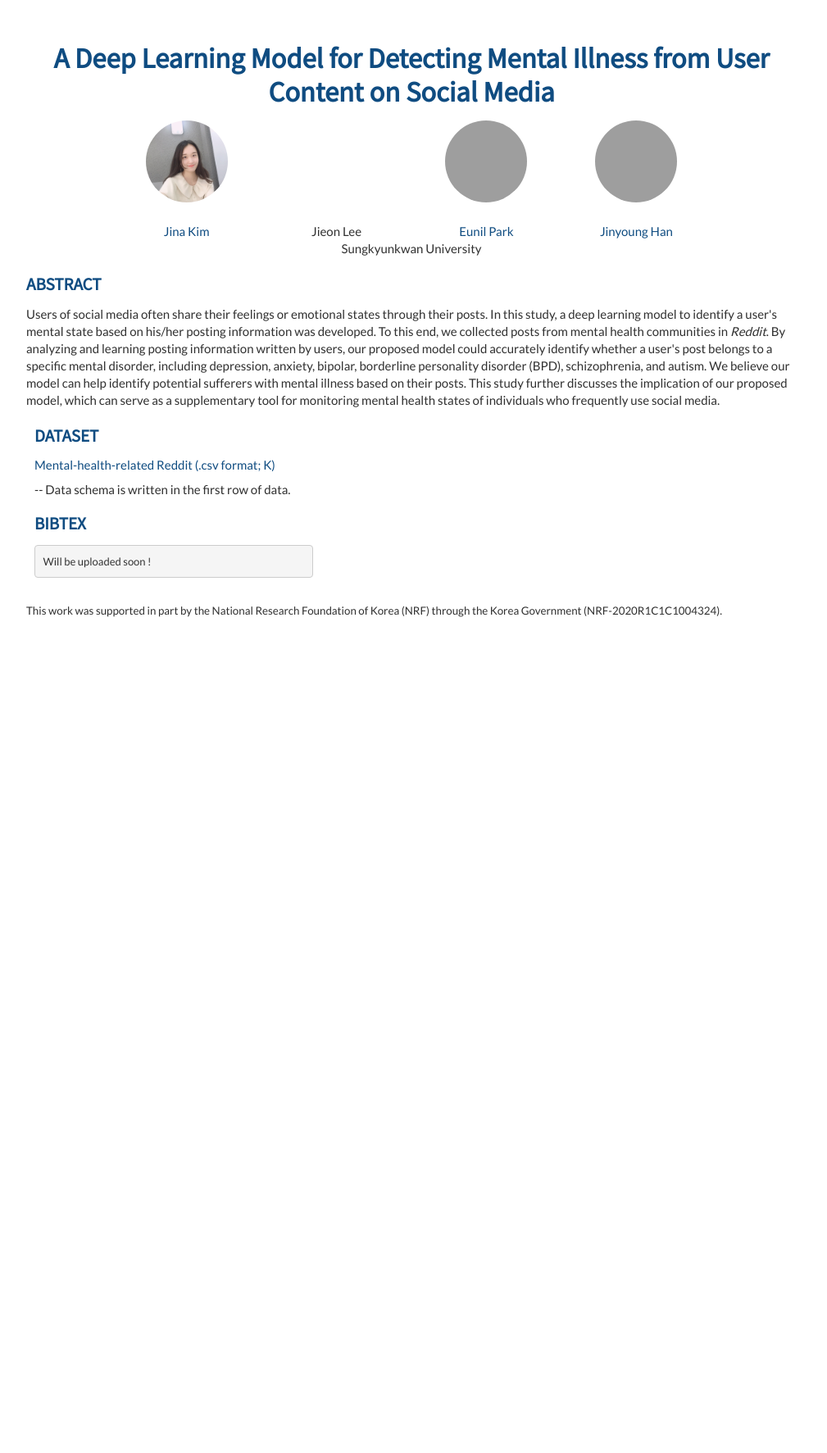
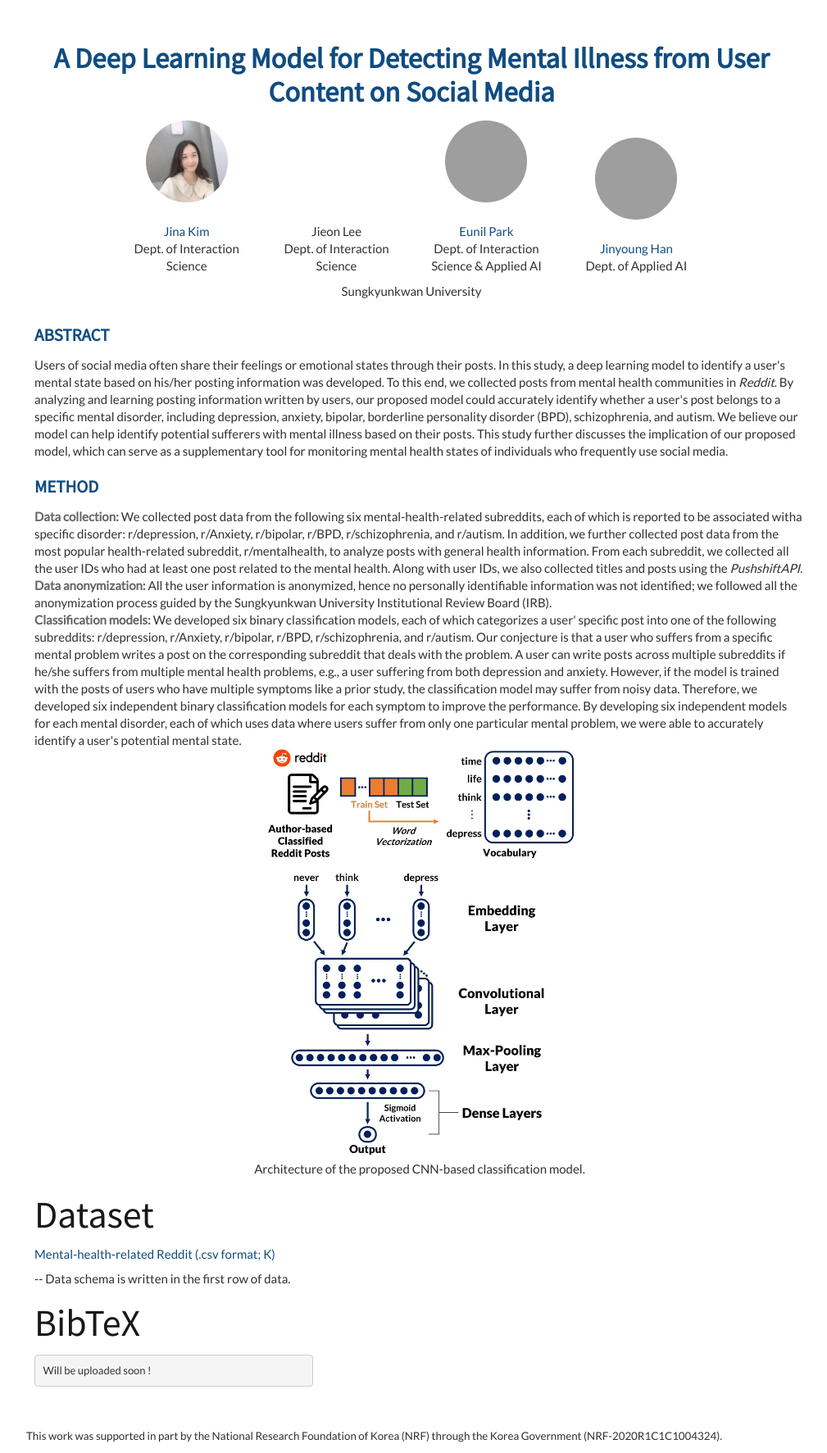
Before and after one commit to Jina-Kim/Jina-Kim.github.io, a Jekyll site: the page built from papers/20srep-mental.html, in a window 1280 px wide, cut to the strip 0-1773 px from the top of the page. Shown: the whole strip at 82% size, without its empty margins (148-1157 px from the left). Built offline with Jekyll 4.4.1, drawn with Linux system fonts in a browser that asks for light colours; nearby versions of some CDN libraries; before the commit the page ends 900 px from its top, so only the background shows below that; grey boxes are pictures that could not be loaded.

Commit message:
Update papers/20srep-mental.html

```diff
--- a/papers/20srep-mental.html
+++ b/papers/20srep-mental.html
@@ -11,11 +11,13 @@ layout: projects
                   <img src="{{ site.website_full }}static/img/profile.jpg" class="author_img">
                   <div>Jina Kim</div>
         </a>
+        <div>Dept. of Interaction Science</div>
       </div>
 
       <div class="author">
           <!-- <img src="/" class="author_img"> -->
           <div>Jieon Lee</div>
+          <div>Dept. of Interaction Science</div>
       </div>
 
       <div class="author">
@@ -23,6 +25,7 @@ layout: projects
                   <img src="https://scholar.googleusercontent.com/citations?view_op=view_photo&user=RILiQ3gAAAAJ&citpid=2" class="author_img">
                   <div>Eunil Park</div>
         </a>
+        <div>Dept. of Interaction Science & Applied AI</div>
       </div>
 
       <div class="author">
@@ -30,12 +33,14 @@ layout: projects
                   <img src="https://scholar.googleusercontent.com/citations?view_op=view_photo&user=4rkPSC8AAAAJ&citpid=1" class="author_img">
                   <div>Jinyoung Han</div>
         </a>
+        <div>Dept. of Applied AI</div>
       </div>
     </div>
     <div class="affiliations">
       <p>Sungkyunkwan University</p>
     </div>
 
+    <div class="sixteen columns">
       <h1>Abstract</h1>
       <article>
           <p>
@@ -47,7 +52,37 @@ layout: projects
             This study further discusses the implication of our proposed model, which can serve as a supplementary tool for monitoring mental health states of individuals who frequently use social media.
           </p>
       </article>
+    </div>
 
+    <div class="sixteen columns">
+      <h1>Method</h1>
+      <article>
+          <p>
+            <em>Data collection: </em> We collected post data from the following six mental-health-related subreddits, each of which is reported to be associated witha specific disorder: r/depression, r/Anxiety, r/bipolar, r/BPD, r/schizophrenia, and r/autism.
+            In addition, we further collected post data from the most popular health-related subreddit, r/mentalhealth, to analyze posts with general health information.
+            From each subreddit, we collected all the user IDs who had at least one post related to the mental health.
+            Along with user IDs, we also collected titles and posts using the <i>PushshiftAPI</i>.
+            <br>
+            <em>Data anonymization: </em> All the user information is anonymized, hence no personally identifiable information was not identified; we followed all the anonymization process guided by the Sungkyunkwan University Institutional Review Board (IRB).
+          </p>
+
+          <p>
+            <em>Classification models: </em> We developed six binary classification models, each of which categorizes a user' specific post into one of the following subreddits: r/depression, r/Anxiety, r/bipolar, r/BPD, r/schizophrenia, and r/autism.
+            Our conjecture is that a user who suffers from a specific mental problem writes a post on the corresponding subreddit that deals with the problem.
+            A user can write posts across multiple subreddits if he/she suffers from multiple mental health problems, e.g., a user suffering from both depression and anxiety.
+            However, if the model is trained with the posts of users who have multiple symptoms like a prior study, the classification model may suffer from noisy data.
+            Therefore, we developed six independent binary classification models for each symptom to improve the performance. By developing six independent models for each mental disorder, each of which uses data where users suffer from only one particular mental problem, we were able to accurately identify a user's potential mental state.
+          </p>
+
+          <div style="text-align:center;">
+            <img src="{{ site.website_full }}static/img/reddit_cnn.jpg" style="width:400px;"><br>
+            <div>Architecture of the proposed CNN-based classification model.</div>
+          </div>
+
+      </article>
+    </div>
+
+    <div class="row">
       <div class="ten columns">
           <h1>Dataset</h1>
             <ul>
@@ -61,6 +96,7 @@ layout: projects
           Will be uploaded soon !
         </span>
       </div>
+    </div>
 
 </section>
 
--- a/static/css/layout.css
+++ b/static/css/layout.css
@@ -178,11 +178,12 @@ i {
 .authors{
   text-align: center;
   margin-top: 10px;
+  margin-bottom: 10px;
 }
 
 .affiliations{
   text-align: center;
-  margin-bottom: 20px;
+  margin-bottom: 30px;
 }
 
 section > div > h1 {
```
Also changed, not shown: static/img/reddit_cnn.jpg (added). Lines whose indentation alone changed are shown as unchanged.
